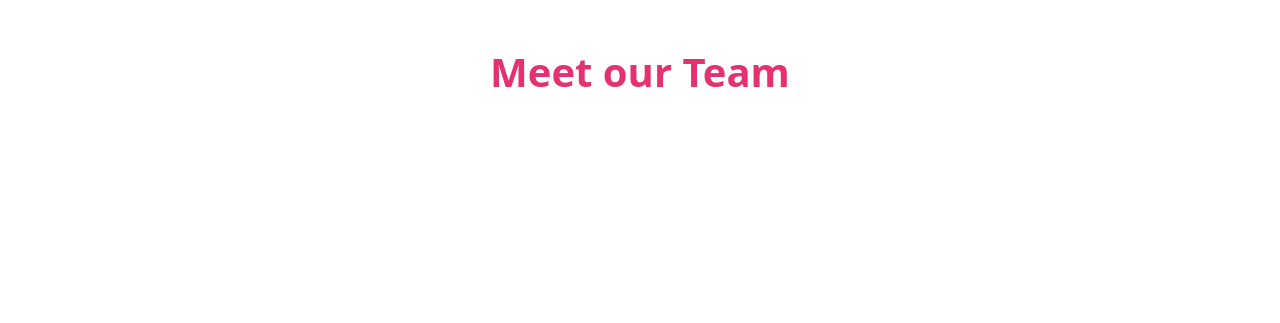
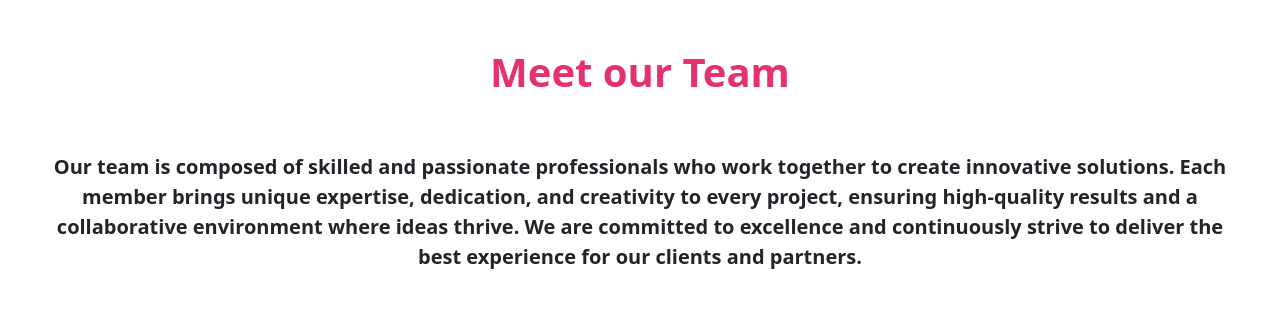
Before and after one commit to saverio-mandarano/js-our-team, a plain HTML site: page index.html in a window 1280 px wide. Drawn offline with nearby package versions, Linux system fonts and the light colour scheme.

Commit message:
add paragrafo descrizione

```diff
--- a/index.html
+++ b/index.html
@@ -16,6 +16,15 @@
   </head>
   <body>
     <h1 class="text-center mt-5 fw-bold">Meet our Team</h1>
+    <p class="text-center p-5 fw-semibold fs-5">
+      Our team is composed of skilled and passionate professionals who work
+      together to create innovative solutions. Each member brings unique
+      expertise, dedication, and creativity to every project, ensuring
+      high-quality results and a collaborative environment where ideas thrive.
+      We are committed to excellence and continuously strive to deliver the best
+      experience for our clients and partners.
+    </p>
+
     <!-- JS -->
     <script src="js/script.js" charset="utf-8"></script>
   </body>
```
